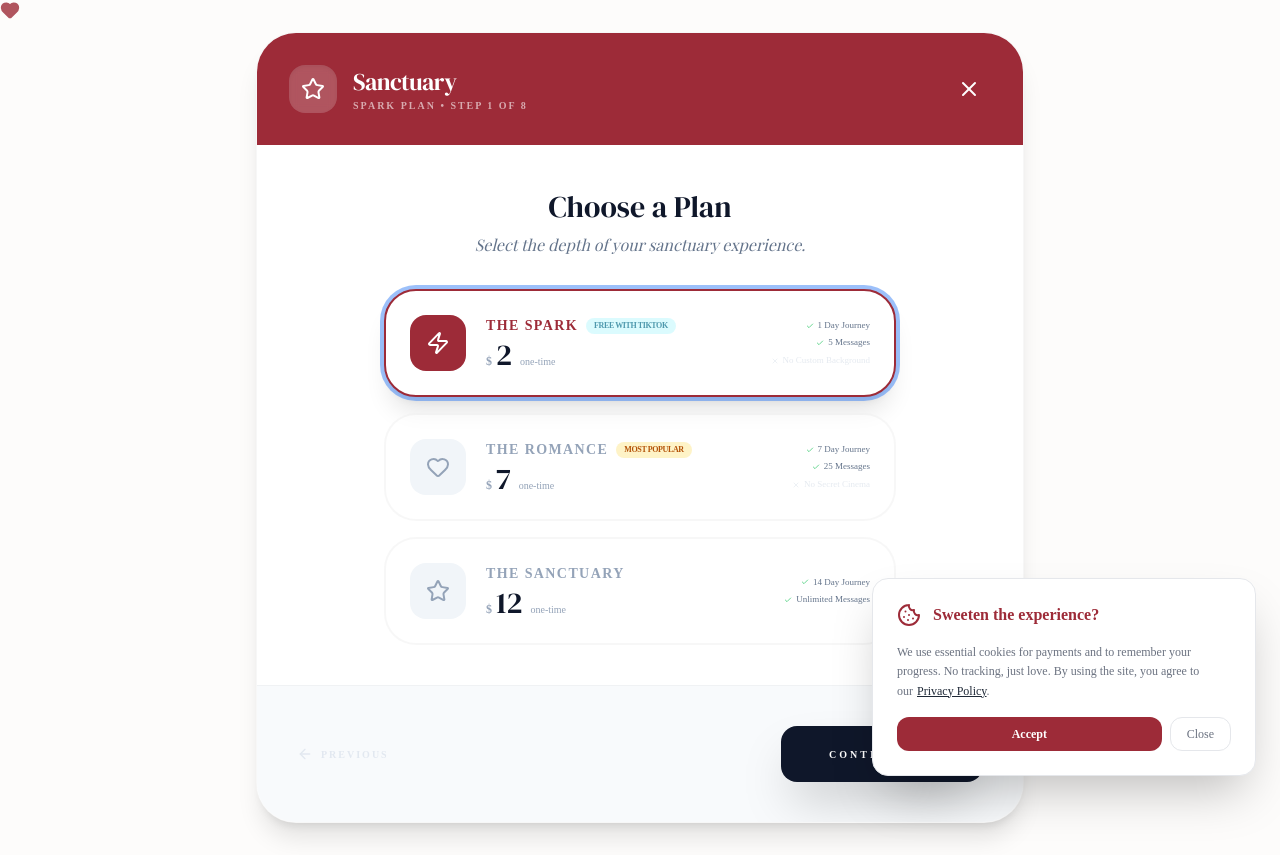
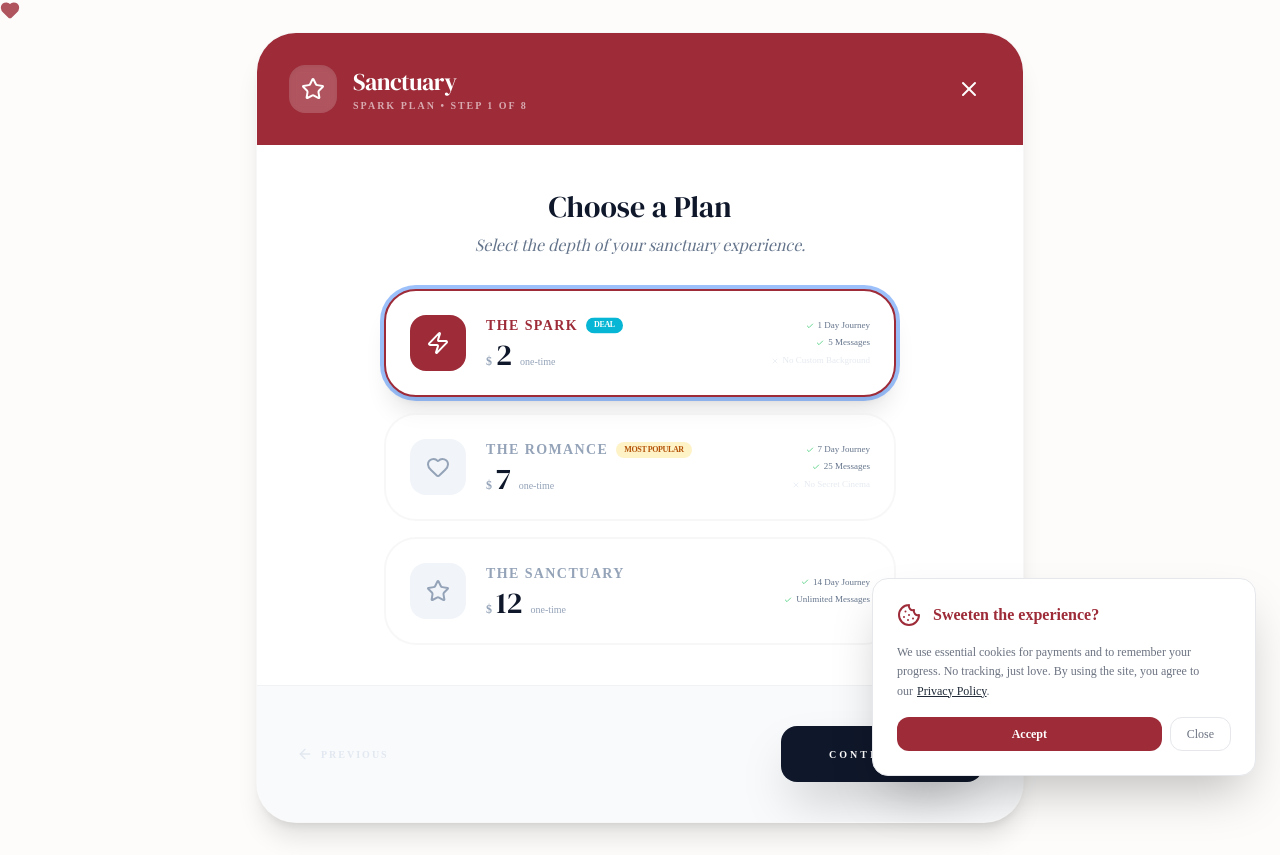
Before and after one commit to mbn-code/sanctuary-wizard, a Next.js app: page /wizard in a window 1280 px wide. Built offline with nearby package versions, Linux system fonts and the light colour scheme; a web font is replaced by a local one.

Commit message:
style: enhance TikTok deal visibility with prominent DEAL badge and colors

```diff
--- a/src/app/page.tsx
+++ b/src/app/page.tsx
@@ -384,7 +384,7 @@ export default function Home() {
                                         {p.icon}
                                     </div>
                                     {p.popular && <span className="text-[10px] bg-amber-100 text-amber-700 px-3 py-1 rounded-full font-bold uppercase tracking-widest">Most Popular</span>}
-                                    {p.hasSocial && <span className="text-[10px] bg-cyan-100 text-cyan-700 px-3 py-1 rounded-full font-bold uppercase tracking-widest animate-pulse">Free with TikTok</span>}
+                                    {p.hasSocial && <span className="text-[10px] bg-cyan-500 text-white px-3 py-1 rounded-full font-bold uppercase tracking-widest animate-bounce shadow-lg shadow-cyan-500/20">SPECIAL DEAL</span>}
                                 </div>
                                 <p className="text-[10px] font-bold uppercase tracking-[0.2em] text-slate-400 mb-2">{p.name}</p>
                                 <div className="flex items-baseline gap-1 mb-2">
@@ -393,7 +393,9 @@ export default function Home() {
                                     <span className="text-xs text-slate-400 font-medium ml-2 font-sans uppercase tracking-widest">one-time</span>
                                 </div>
                                 {p.hasSocial && (
-                                    <p className="text-[10px] font-bold text-cyan-600 uppercase tracking-widest mb-8">— or FREE when you post on TikTok</p>
+                                    <p className="text-[10px] font-bold text-cyan-500 uppercase tracking-widest mb-8 flex items-center gap-2">
+                                        <Smartphone size={12} className="animate-pulse" /> FREE with a TikTok tag
+                                    </p>
                                 )}
                                 <ul className="space-y-4 mb-12">
                                     {p.features.map(f => (
--- a/src/app/wizard/page.tsx
+++ b/src/app/wizard/page.tsx
@@ -542,17 +542,17 @@ function WizardContent() {
                             <button
                                 key={p.id}
                                 onClick={() => batchUpdateConfig({ plan: p.id, totalDays: PLAN_LIMITS[p.id as keyof typeof PLAN_LIMITS].days })}
-                                className={`p-6 rounded-[32px] border-2 transition-all flex items-center justify-between group text-left ${config.plan === p.id ? 'bg-white border-sanctuary-primary shadow-xl ring-4 ring-sanctuary-primary/5' : 'bg-white/50 border-black/[0.03] hover:border-sanctuary-secondary'}`}
+                                className={`p-6 rounded-[32px] border-2 transition-all flex items-center justify-between group text-left ${config.plan === p.id ? 'bg-white border-sanctuary-primary shadow-xl ring-4 ring-sanctuary-primary/5' : p.hasSocial ? 'bg-white border-cyan-400/50 shadow-sm border-dashed' : 'bg-white/50 border-black/[0.03] hover:border-sanctuary-secondary'}`}
                             >
                                 <div className="flex items-center gap-5">
-                                    <div className={`w-14 h-14 rounded-2xl flex items-center justify-center transition-colors ${config.plan === p.id ? 'bg-sanctuary-primary text-white' : 'bg-slate-100 text-slate-400 group-hover:bg-sanctuary-secondary group-hover:text-sanctuary-primary'}`}>
+                                    <div className={`w-14 h-14 rounded-2xl flex items-center justify-center transition-colors ${config.plan === p.id ? 'bg-sanctuary-primary text-white' : p.hasSocial ? 'bg-cyan-500 text-white shadow-lg shadow-cyan-500/20' : 'bg-slate-100 text-slate-400 group-hover:bg-sanctuary-secondary group-hover:text-sanctuary-primary'}`}>
                                         {p.icon}
                                     </div>
                                     <div>
                                         <div className="flex items-center gap-2">
                                             <span className={`text-sm font-bold uppercase tracking-widest ${config.plan === p.id ? 'text-sanctuary-primary' : 'text-slate-400'}`}>{p.name}</span>
                                             {p.popular && <span className="text-[8px] bg-amber-100 text-amber-700 px-2 py-0.5 rounded-full font-bold uppercase tracking-tighter">Most Popular</span>}
-                                            {p.hasSocial && <span className="text-[8px] bg-cyan-100 text-cyan-700 px-2 py-0.5 rounded-full font-bold uppercase tracking-tighter animate-pulse">Free with TikTok</span>}
+                                            {p.hasSocial && <span className="text-[8px] bg-cyan-500 text-white px-2 py-0.5 rounded-full font-bold uppercase tracking-tighter animate-bounce">DEAL</span>}
                                         </div>
                                         <div className="flex items-baseline gap-1 mt-1">
                                             <span className="text-xs font-bold text-slate-400">$</span>
@@ -563,7 +563,7 @@ function WizardContent() {
                                 </div>
                                 <div className="hidden md:block">
                                     <div className="flex flex-col items-end gap-1">
-                                        {p.features.slice(0, 2).map(f => <span key={f} className="text-[9px] text-slate-500 font-medium flex items-center gap-1"><Check size={8} className="text-green-500" /> {f}</span>)}
+                                        {p.features.slice(0, 2).map(f => <span key={f} className="text-[9px] text-slate-500 font-medium flex items-center gap-1"><Check size={8} className={p.hasSocial && f.includes('TikTok') ? 'text-cyan-500' : 'text-green-500'} /> {f}</span>)}
                                         {p.missing.length > 0 && <span className="text-[9px] text-slate-300 font-medium flex items-center gap-1 opacity-50"><X size={8} /> {p.missing[0]}</span>}
                                     </div>
                                 </div>
```
